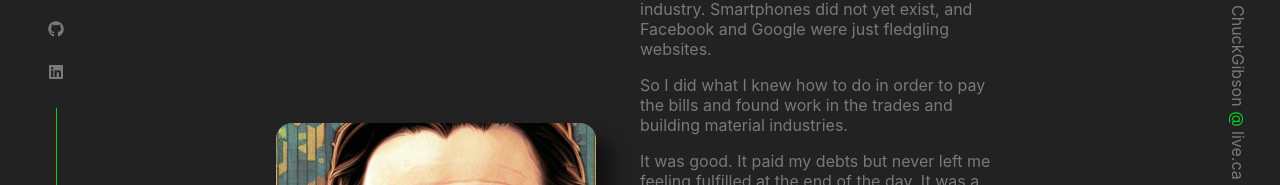
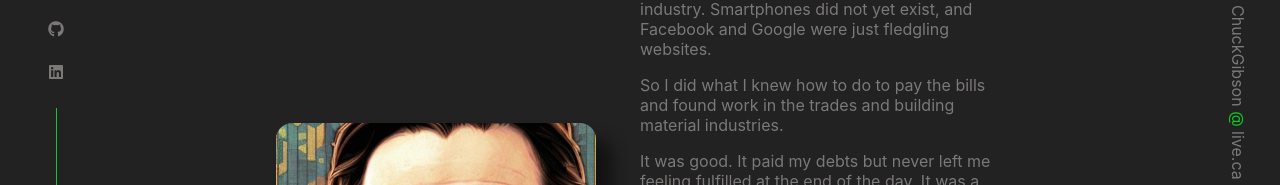
Before and after one commit to Chuck-Gibson/chuck_portfolio, a React (Create React App) app: page / in a window 1280 px wide. Both pictures are taken after a click on the heading "more". Shown: the part 1366-1551 px from the top of the page. Built offline with nearby package versions, Linux system fonts and the light colour scheme.

Commit message:
revised grammar in about

```diff
--- a/src/components/about.js
+++ b/src/components/about.js
@@ -14,9 +14,9 @@ export default function About() {
                     <summary><p className='show-more'><span>more</span></p></summary>
                     <div className="more-content">
                     <p>But growing up in small-town Saskatchewan, I did not see many opportunities in the tech industry. Smartphones did not yet exist, and Facebook and Google were just fledgling websites.</p>
-                    <p>So I did what I knew how to do in order to pay the bills and found work in the trades and building material industries.</p>
+                    <p>So I did what I knew how to do to pay the bills and found work in the trades and building material industries.</p>
                     <p>It was good. It paid my debts but never left me feeling fulfilled at the end of the day. It was a job, but it never felt like a career. Working 55-60+ hours per week outside in all weather conditions. It also left me desiring a better work/life balance.</p>
-                    <p>When the pandemic hit, I saw a shift to not only to online learning but remote working as well. Although my job was secure with the temporary increased demand from Do-it-yourselfers stuck at home. The increase in reliance on online services like Amazon, Twitch, and Zoom. The discovery of Open source projects like Glimesh where the community can contribute to the end product. And the advent of internet constellations like Starlink and One web laying groundwork for more demand to come, spurred me to begin my studies and invest my time in what I hoped to be my future. </p>
+                    <p>When the pandemic hit, I saw a shift to not only online learning, but remote working as well. Although my job was secure with the temporary increased demand from Do-it-yourselfers stuck at home. The increase in reliance on online services like Amazon, Twitch, and Zoom. The discovery of Open source projects like Glimesh where the community can contribute to the end product. And the advent of internet constellations like Starlink and One web laying groundwork for more demand to come, spurred me to begin my studies and invest my time in what I hoped to be my future.</p>
                     </div>
                 </details>
                 <p>CodeCademy has been my primary learning tool. I've been learning and practicing primarily the PERN stack in the few downtime hours I have outside of work each day. It's made me feel great pride and accomplishment in being able to solve problems and watch my creations come to life.</p>
```
